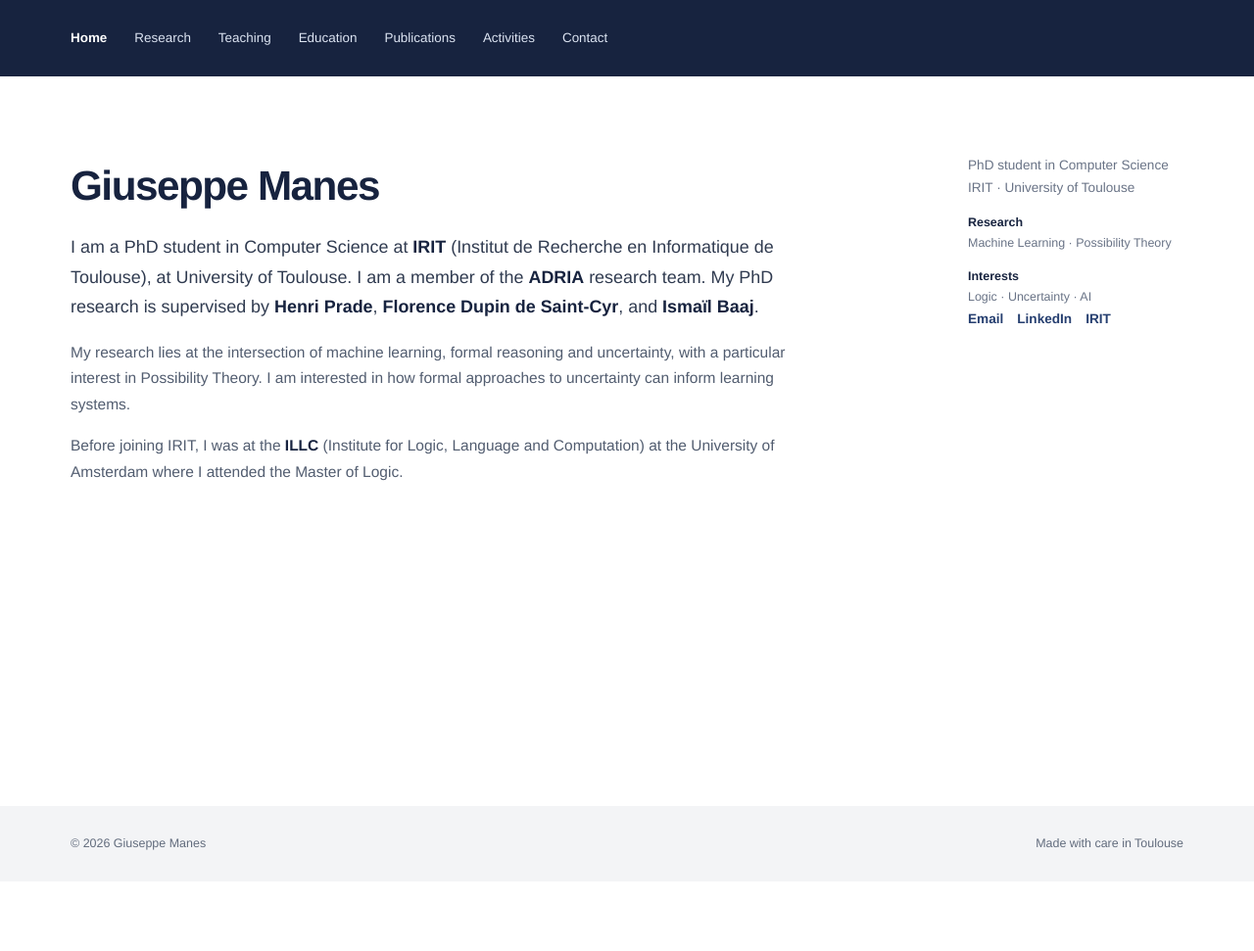
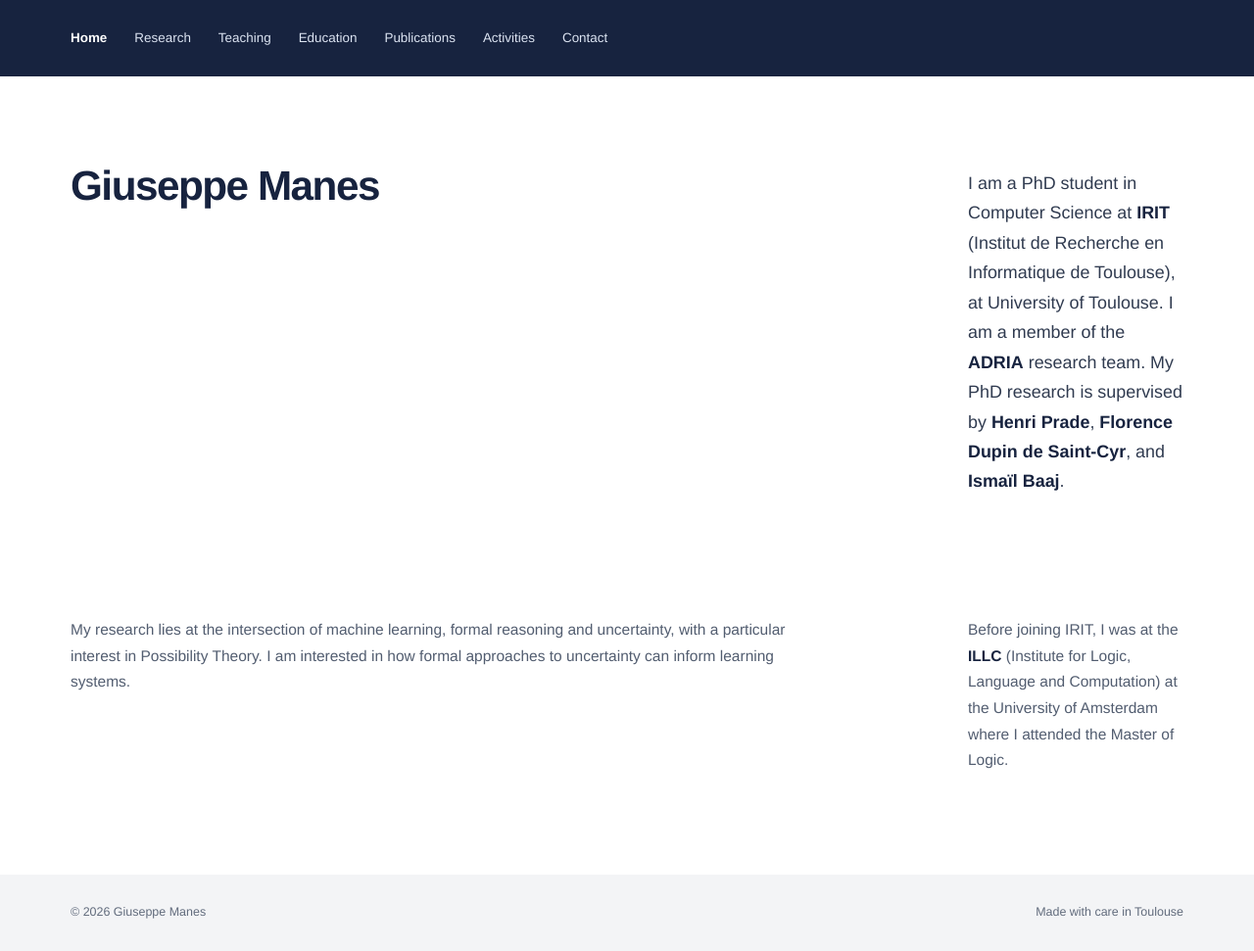
Before and after one commit to gmanes-1/gmanes-1.github.io, a Jekyll site: the page built from index.md, in a window 1280 px wide. Shown: the whole page at 98% size. Built offline with Jekyll 4.4.1, drawn with Linux system fonts in a browser that asks for light colours; before the commit the page ends 900 px from its top, so only the background shows below that.

Commit message:
Use plain Markdown for homepage content

```diff
--- a/index.md
+++ b/index.md
@@ -4,8 +4,6 @@ title: Giuseppe Manes
 description: PhD student in Computer Science at IRIT, Toulouse. Research on machine learning, possibility theory and uncertainty.
 permalink: /
 ---
-
-<section markdown="1">
 
 # Giuseppe Manes
 
@@ -17,16 +15,3 @@ My research lies at the intersection of machine learning, formal reasoning and u
 
 Before joining IRIT, I was at the [ILLC](https://www.illc.uva.nl) (Institute for Logic, Language and Computation) at the University of Amsterdam where I attended the Master of Logic.
 {: .intro }
-
-</section>
-
-<aside class="sidebar-info">
-  <p>PhD student in Computer Science<br>IRIT · University of Toulouse</p>
-  <p class="profile-meta"><strong>Research</strong><br>Machine Learning · Possibility Theory</p>
-  <p class="profile-meta"><strong>Interests</strong><br>Logic · Uncertainty · AI</p>
-  <p class="socials">
-    <a href="mailto:giuseppemanes1@gmail.com">Email</a>
-    <a href="https://www.linkedin.com/in/giuseppe-manes-319710256/" target="_blank" rel="noopener">LinkedIn</a>
-    <a href="https://www.irit.fr/~Giuseppe.Manes/" target="_blank" rel="noopener">IRIT</a>
-  </p>
-</aside>
```
